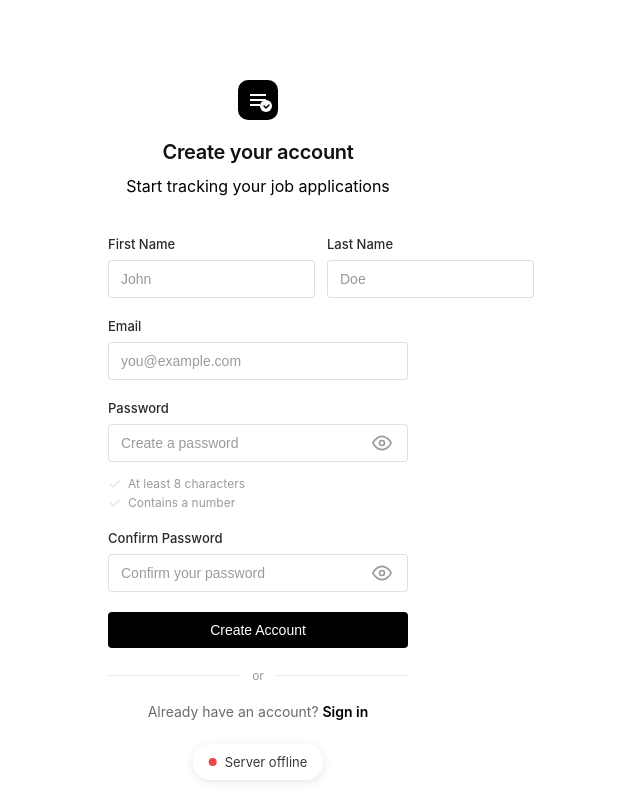
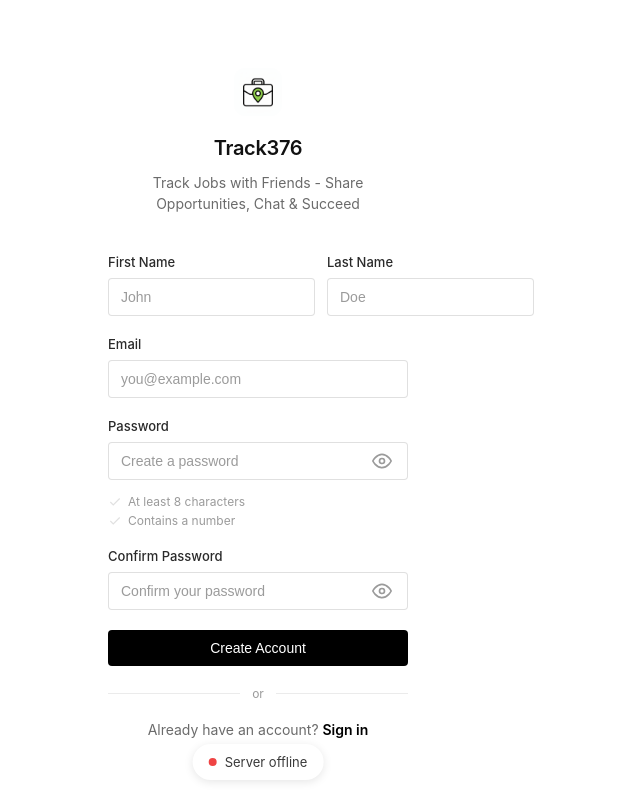
Before and after one commit to VIJAYRUR/ChromeExtension, a browser extension: page auth/register.html in a window 1280 px wide. Shown: the whole page, without its empty margins (382-1022 px from the left). Drawn offline with Linux system fonts and the light colour scheme; no server answers.

Commit message:
feat: Update register page to match Notion-style UI with Track376 branding
auth/register.html:
- Replace SVG logo with Track376.png image (48x48, rounded)
- Update header to show 'Track376' title
- Add tagline: 'Track Jobs with Friends - Share Opportunities, Chat & Succeed'
- Matches login page design for consistent branding

Now both login and register pages have the same clean Notion-style UI!

```diff
--- a/auth/register.html
+++ b/auth/register.html
@@ -12,15 +12,10 @@
       <!-- Logo/Branding -->
       <div class="auth-header">
         <div class="logo">
-          <svg width="40" height="40" viewBox="0 0 40 40" fill="none" xmlns="http://www.w3.org/2000/svg">
-            <rect width="40" height="40" rx="10" fill="#000"/>
-            <path d="M12 14h16v2H12v-2zm0 5h16v2H12v-2zm0 5h10v2H12v-2z" fill="#fff"/>
-            <circle cx="28" cy="26" r="6" fill="#fff"/>
-            <path d="M26 26l2 2 3-3" stroke="#000" stroke-width="1.5" stroke-linecap="round" stroke-linejoin="round"/>
-          </svg>
+          <img src="../icons/Track376.png" alt="Track376" width="48" height="48" style="border-radius: 12px;">
         </div>
-        <h1>Create your account</h1>
-        <p class="subtitle">Start tracking your job applications</p>
+        <h1>Track376</h1>
+        <p class="tagline">Track Jobs with Friends - Share Opportunities, Chat & Succeed</p>
       </div>
 
       <!-- Register Form -->
```
